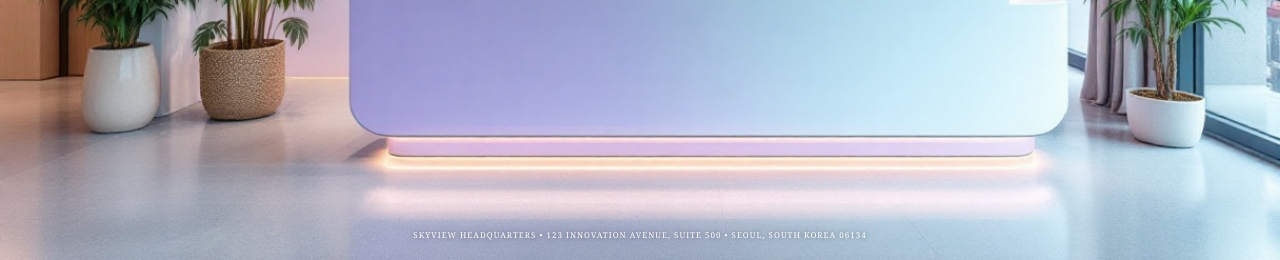
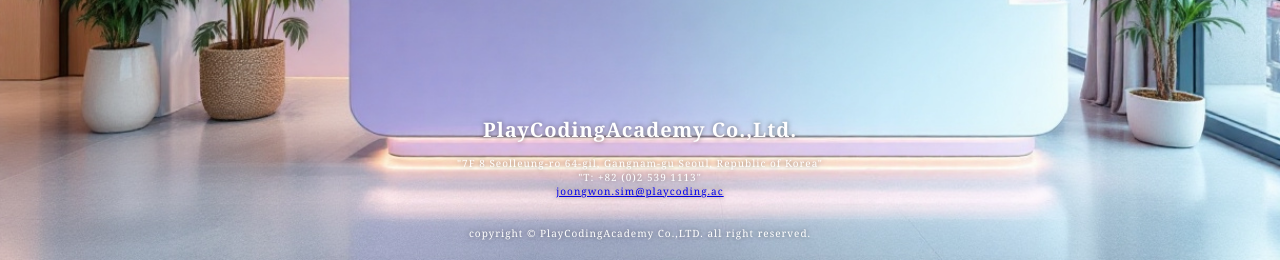
Before and after one commit to gho-test/pca_test, a plain HTML site: page index.html in a window 1280 px wide. Shown: the part 540-800 px from the top of the page. Drawn offline with Linux system fonts and the light colour scheme.

Commit message:
fourth commit

```diff
--- a/index.html
+++ b/index.html
@@ -68,7 +68,7 @@
             text-align: center;
             color: white;
             font-family: 'Georgia', serif;
-            font-size: 8px;
+            font-size: 10px;
             letter-spacing: 1px;
             z-index: 10;
             text-shadow: 0 0 5px rgba(0, 0, 0, 0.5);
@@ -91,18 +91,27 @@
 <body>
     <div class="container">
         <!-- 실제 배경 이미지 예시 3개 -->
-        <div class="background active" id="bg1" style="background-image: url('images/background1.jpg'); background-color: #0077CC;"></div>
-        <div class="background" id="bg2" style="background-image: url('images/background2.jpg'); background-color: #2ECC71;"></div>
-        <div class="background" id="bg3" style="background-image: url('images/background3.jpg'); background-color: #E74C3C;"></div>
+        <div class="background active" id="bg1" style="background-image: url('images/background1.jpg');"></div>
+        <div class="background" id="bg2" style="background-image: url('images/background2.jpg');"></div>
+        <div class="background" id="bg3" style="background-image: url('images/background3.jpg');"></div>
 
         <div class="logo-container">
             <!-- PNG 로고 이미지 - 여기에 로고 파일 경로 지정 -->
-            <img class="logo-image" src="images/logo.png" alt="SKYVIEW 로고">
+            <img class="logo-image" src="images/logo.png" alt="PCA 로고">
         </div>
 
         <!-- 사무실 주소 -->
         <div class="address">
-            SKYVIEW HEADQUARTERS • 123 INNOVATION AVENUE, SUITE 500 • SEOUL, SOUTH KOREA 06134
+            <h1>PlayCodingAcademy Co.,Ltd.</h1>
+            "7F 8 Seolleung-ro 64-gil, Gangnam-gu Seoul, Republic of Korea"
+            <br>
+            "T: +82 (0)2 539 1113"
+            <br>
+            <a href="mailto:joongwon.sim@playcoding.ac">joongwon.sim@playcoding.ac</a>
+            <br>
+            <br>
+            <br>
+            <span class="smaller">copyright © PlayCodingAcademy Co.,LTD. all right reserved.</span>
         </div>
     </div>
 
@@ -116,6 +125,7 @@
             ];
 
             let currentBg = 0;
+            let intervalId;
 
             // 배경 이미지 전환 함수
             function changeBackground() {
@@ -129,8 +139,9 @@
                 backgrounds[currentBg].classList.add('active');
             }
 
+
             // 5초마다 배경 전환
-            const intervalId = setInterval(changeBackground, 5000);
+            intervalId = setInterval(changeBackground, 5000);
 
             // 페이지가 보이지 않을 때 리소스 절약
             document.addEventListener('visibilitychange', function() {
```
